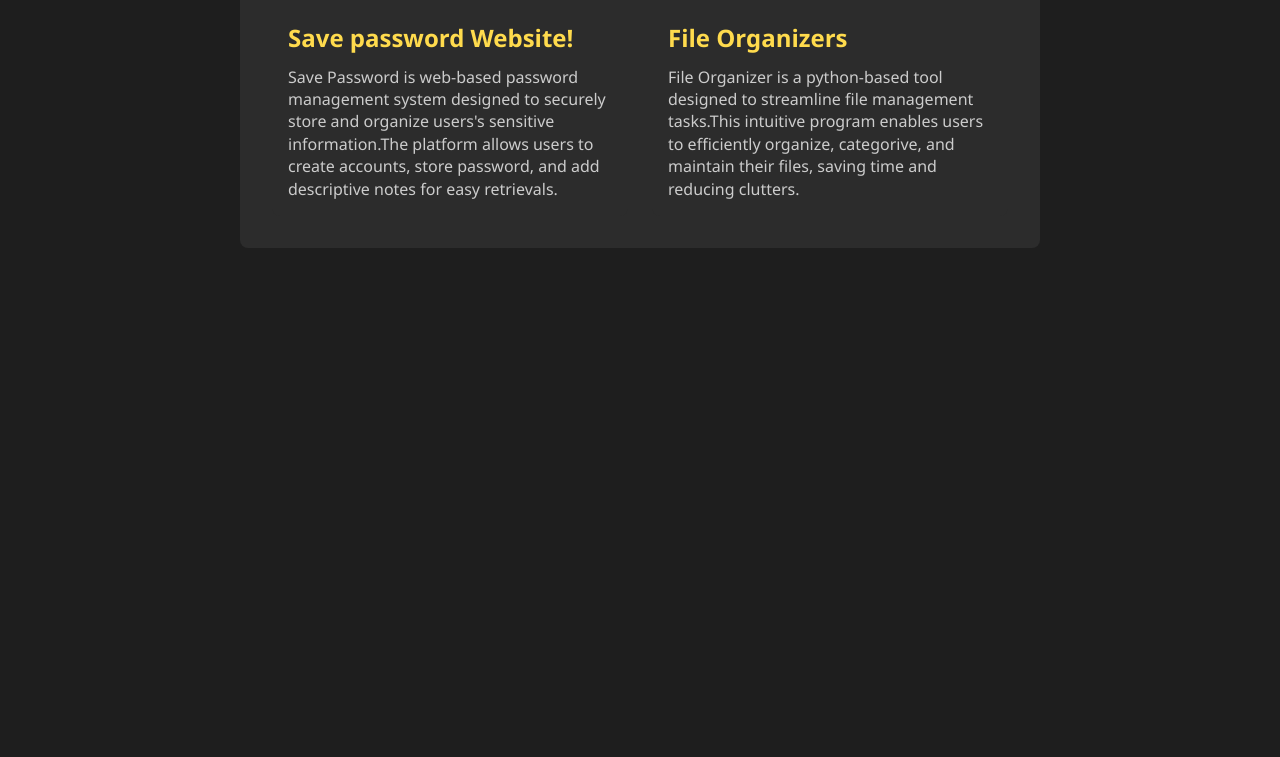
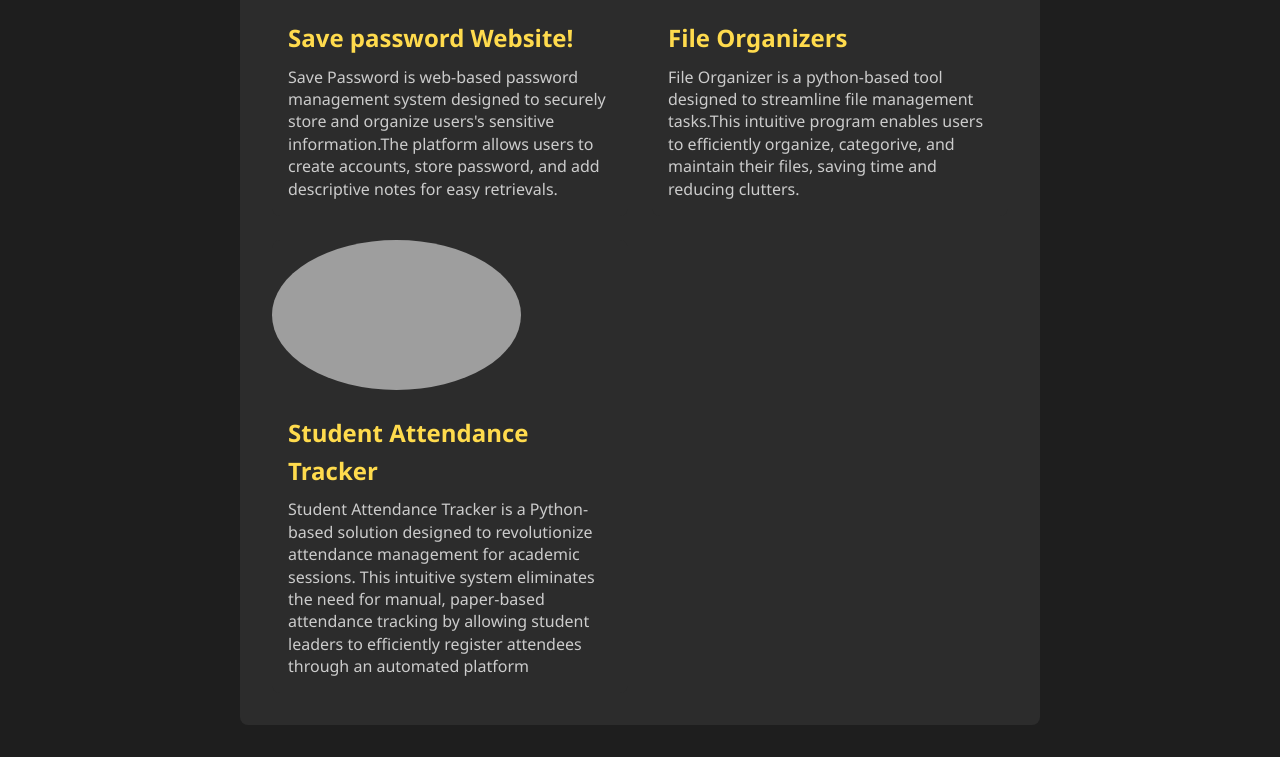
Before and after one commit to 09JESUS/Portfolio, a Flask app: page / in a window 1280 px wide, after a click on "Projects". Shown: the part 533-1290 px from the top of the page. Before the commit the page ends 781 px from the top, so only its background shows below. Run offline with Flask 3, Linux system fonts and the light colour scheme; grey boxes are pictures that could not be loaded.

Commit message:
Update homepage.html

```diff
--- a/templates/homepage.html
+++ b/templates/homepage.html
@@ -531,6 +531,14 @@ h2 {
                 </div>
             </div>
             <!-- Add more projects as needed -->
+            <div class="project-item">
+                <img src="static/images/studentlist.png" loading="lazy" alt="Project 2 Screenshot" class="project-image">
+                <div class="project-info">
+                    <h3>Student Attendance Tracker</h3>
+                    <p>Student Attendance Tracker is a Python-based solution designed to revolutionize attendance management for academic sessions. This intuitive system eliminates the need for manual, paper-based attendance tracking by allowing student leaders to efficiently register attendees through an automated platform</p>
+                </div>
+            </div>
+            <!-- Add more projects as needed -->
         </div>
     </div>
 
```
